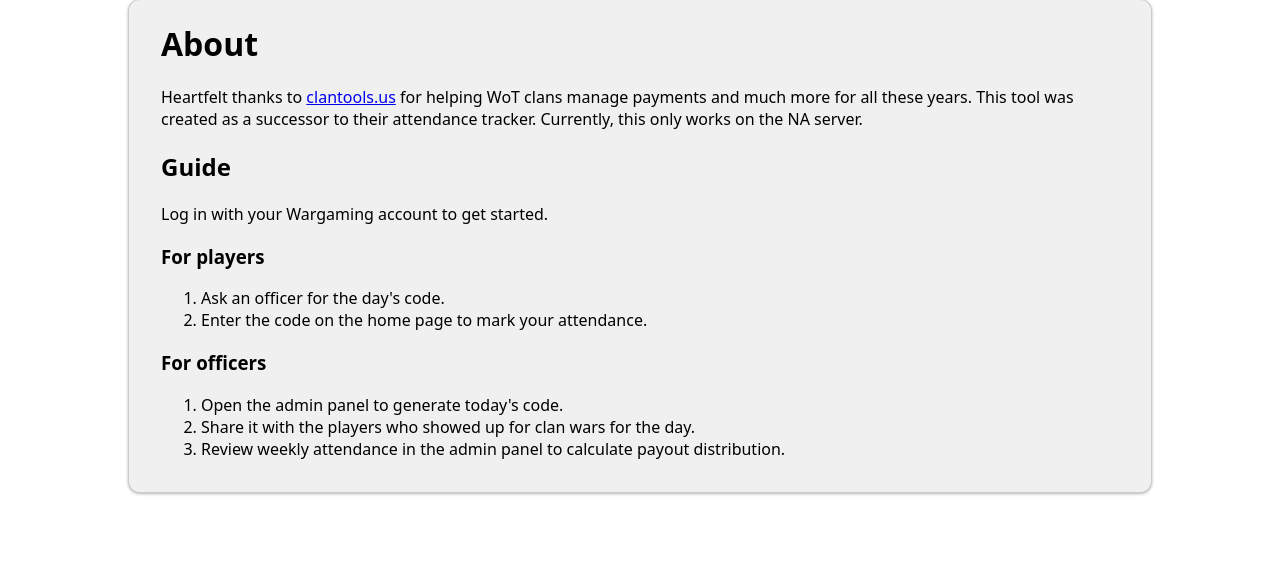
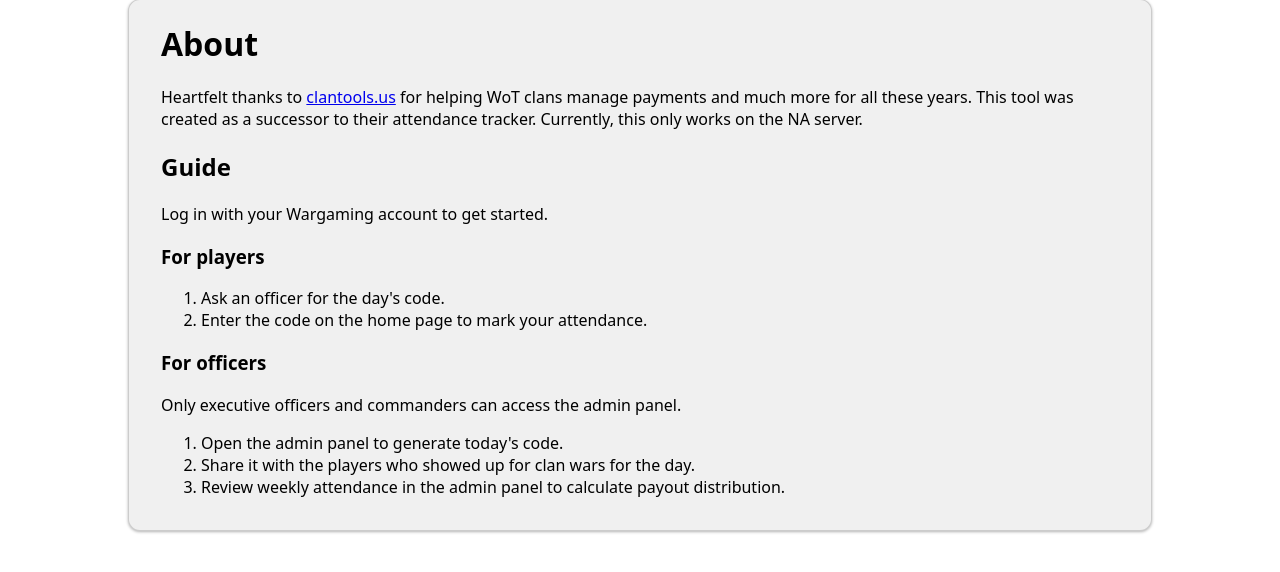
Before and after one commit to teng1m/clan-wars-payouts, a Python web app: template app/templates/about.html in a window 1280 px wide. Shown: the part 94-666 px from the top of the page. Run offline with Jinja, Linux system fonts and the light colour scheme; the template is opened without the code that fills it, so the values that code supplies are empty.

Commit message:
specify XOs in about

```diff
--- a/app/templates/about.html
+++ b/app/templates/about.html
@@ -16,6 +16,7 @@
 </ol>
 
 <h3>For officers</h3>
+<p>Only executive officers and commanders can access the admin panel.</p>
 <ol>
     <li>Open the admin panel to generate today's code.</li>
     <li>Share it with the players who showed up for clan wars for the day.</li>
```
